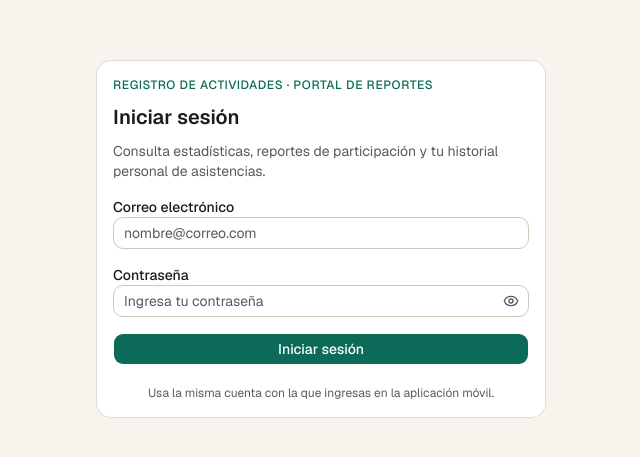
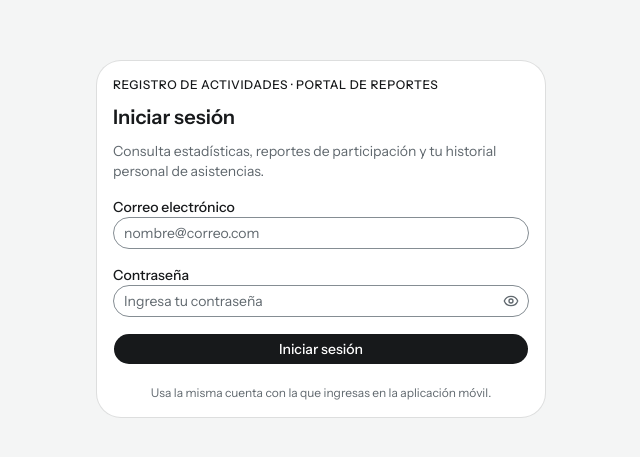
Before and after one commit to ineedoritos/dps104-equipo02-prototipoWeb, a Next.js app in the folder app-web/: page /login in a window 1280 px wide. Shown: the part 161-618 px from the top of the page, without its empty margins (319-959 px from the left). Built offline with nearby package versions, Linux system fonts and the light colour scheme.

Commit message:
feat(web): aplicar los tokens de Forma al portal
Variables de shadcn mapeadas a Forma en tema claro y oscuro, Instrument Sans, radios de Forma y botones en capsula.

```diff
--- a/app-web/src/app/(portal)/mi-reporte/page.tsx
+++ b/app-web/src/app/(portal)/mi-reporte/page.tsx
@@ -337,7 +337,7 @@ export default function MiReportePage() {
                               <span
                                 className={
                                   huboRecorte
-                                    ? "inline-block rounded bg-amber-500/15 px-2 py-1 text-amber-900 dark:text-amber-200 font-medium"
+                                    ? "inline-block rounded-full bg-forma-peach px-2 py-1 text-forma-peach-ink font-medium"
                                     : undefined
                                 }
                               >
--- a/app-web/src/app/globals.css
+++ b/app-web/src/app/globals.css
@@ -7,9 +7,9 @@
 @theme inline {
   --color-background: var(--background);
   --color-foreground: var(--foreground);
-  --font-sans: var(--font-geist-sans);
+  --font-sans: var(--font-instrument-sans);
   --font-mono: var(--font-geist-mono);
-  --font-heading: var(--font-geist-sans);
+  --font-heading: var(--font-instrument-sans);
   --color-sidebar-ring: var(--sidebar-ring);
   --color-sidebar-border: var(--sidebar-border);
   --color-sidebar-accent-foreground: var(--sidebar-accent-foreground);
@@ -39,49 +39,127 @@
   --color-popover: var(--popover);
   --color-card-foreground: var(--card-foreground);
   --color-card: var(--card);
-  --radius-sm: calc(var(--radius) * 0.6);
-  --radius-md: calc(var(--radius) * 0.8);
-  --radius-lg: var(--radius);
-  --radius-xl: calc(var(--radius) * 1.4);
-  --radius-2xl: calc(var(--radius) * 1.8);
-  --radius-3xl: calc(var(--radius) * 2.2);
-  --radius-4xl: calc(var(--radius) * 2.6);
+  /* Radios de Forma: rounded-lg = campo (17), rounded-xl = tarjeta (24) */
+  --radius-sm: 10px;
+  --radius-md: 16px;
+  --radius-lg: 17px;
+  --radius-xl: 24px;
+  --radius-2xl: 28px;
+  --radius-3xl: 32px;
+  --radius-4xl: 32px;
+
+  /* Tokens de Forma como utilidades: bg-forma-mint, text-forma-mint-ink, ... */
+  --color-forma-paper: var(--forma-paper);
+  --color-forma-canvas: var(--forma-canvas);
+  --color-forma-line: var(--forma-line);
+  --color-forma-line-strong: var(--forma-line-strong);
+  --color-forma-fill: var(--forma-fill);
+  --color-forma-fill-hover: var(--forma-fill-hover);
+  --color-forma-ink: var(--forma-ink);
+  --color-forma-muted: var(--forma-muted);
+  --color-forma-action: var(--forma-action);
+  --color-forma-action-hover: var(--forma-action-hover);
+  --color-forma-on-action: var(--forma-on-action);
+  --color-forma-focus: var(--forma-focus);
+  --color-forma-blue: var(--forma-blue);
+  --color-forma-mint: var(--forma-mint);
+  --color-forma-peach: var(--forma-peach);
+  --color-forma-lilac: var(--forma-lilac);
+  --color-forma-rose: var(--forma-rose);
+  --color-forma-blue-ink: var(--forma-blue-ink);
+  --color-forma-mint-ink: var(--forma-mint-ink);
+  --color-forma-peach-ink: var(--forma-peach-ink);
+  --color-forma-lilac-ink: var(--forma-lilac-ink);
+  --color-forma-rose-ink: var(--forma-rose-ink);
 }
 
 :root {
-  /* Paleta editorial alineada al sistema visual (papel calido + acento #0B6B58) */
-  --background: #f7f4ee;
-  --foreground: #1c1b1f;
-  --card: #ffffff;
-  --card-foreground: #1c1b1f;
-  --popover: #ffffff;
-  --popover-foreground: #1c1b1f;
-  --primary: #0b6b58;
-  --primary-foreground: #ffffff;
-  --secondary: #fbf9f4;
-  --secondary-foreground: #1c1b1f;
-  --muted: #f1eee8;
-  --muted-foreground: #5b5862;
-  --accent: #e3f1ed;
-  --accent-foreground: #0b6b58;
-  --destructive: #a82a20;
-  --border: #e6e1d7;
-  --input: #cfc8b8;
-  --ring: #0b6b58;
-  --chart-1: #0b6b58;
-  --chart-2: #8a4e0c;
-  --chart-3: #a82a20;
-  --chart-4: #2f5d8a;
-  --chart-5: #5b5862;
-  --radius: 0.625rem;
-  --sidebar: #ffffff;
-  --sidebar-foreground: #1c1b1f;
-  --sidebar-primary: #0b6b58;
-  --sidebar-primary-foreground: #ffffff;
-  --sidebar-accent: #e3f1ed;
-  --sidebar-accent-foreground: #0b6b58;
-  --sidebar-border: #e6e1d7;
-  --sidebar-ring: #0b6b58;
+  /* Forma: design system de Registro de actividades (tema claro) */
+  --forma-paper: #ffffff;
+  --forma-canvas: #f4f5f5;
+  --forma-line: #e7e9e9;
+  --forma-line-strong: #858d93;
+  --forma-fill: #eff1f1;
+  --forma-fill-hover: #e5e8e8;
+  --forma-ink: #17191b;
+  --forma-muted: #60686e;
+  --forma-action: #17191b;
+  --forma-action-hover: #33383c;
+  --forma-on-action: #ffffff;
+  --forma-focus: #377ab8;
+  --forma-scrim: #202a3250;
+  --forma-blue: #e1edf9;
+  --forma-mint: #e0eee6;
+  --forma-peach: #f9eedc;
+  --forma-lilac: #ebe6f6;
+  --forma-rose: #f7e5e9;
+  --forma-blue-ink: #1f6aa3;
+  --forma-mint-ink: #28704b;
+  --forma-peach-ink: #86601b;
+  --forma-lilac-ink: #7657a8;
+  --forma-rose-ink: #9a4658;
+
+  /* Roles de shadcn/ui mapeados a Forma */
+  --background: var(--forma-canvas);
+  --foreground: var(--forma-ink);
+  --card: var(--forma-paper);
+  --card-foreground: var(--forma-ink);
+  --popover: var(--forma-paper);
+  --popover-foreground: var(--forma-ink);
+  --primary: var(--forma-action);
+  --primary-foreground: var(--forma-on-action);
+  --secondary: var(--forma-fill);
+  --secondary-foreground: var(--forma-ink);
+  --muted: var(--forma-fill);
+  --muted-foreground: var(--forma-muted);
+  --accent: var(--forma-blue);
+  --accent-foreground: var(--forma-blue-ink);
+  --destructive: var(--forma-rose-ink);
+  --border: var(--forma-line);
+  --input: var(--forma-line-strong);
+  --ring: var(--forma-focus);
+  /* Graficos por significado: presente, justificada, ausente, info, neutro */
+  --chart-1: var(--forma-mint-ink);
+  --chart-2: var(--forma-peach-ink);
+  --chart-3: var(--forma-rose-ink);
+  --chart-4: var(--forma-blue-ink);
+  --chart-5: var(--forma-muted);
+  --radius: 1.0625rem;
+  --sidebar: var(--forma-paper);
+  --sidebar-foreground: var(--forma-ink);
+  --sidebar-primary: var(--forma-action);
+  --sidebar-primary-foreground: var(--forma-on-action);
+  --sidebar-accent: var(--forma-canvas);
+  --sidebar-accent-foreground: var(--forma-ink);
+  --sidebar-border: var(--forma-line);
+  --sidebar-ring: var(--forma-focus);
+}
+
+.dark {
+  /* Forma (tema oscuro): mismos nombres, otros valores */
+  --forma-paper: #1b1d1f;
+  --forma-canvas: #121415;
+  --forma-line: #2b2f32;
+  --forma-line-strong: #7c868c;
+  --forma-fill: #2a2e31;
+  --forma-fill-hover: #353a3e;
+  --forma-ink: #f1f3f3;
+  --forma-muted: #b0b9be;
+  --forma-action: #f1f3f3;
+  --forma-action-hover: #d6dadb;
+  --forma-on-action: #17191b;
+  --forma-focus: #8cc0ee;
+  --forma-scrim: #00000099;
+  --forma-blue: #26394b;
+  --forma-mint: #24372d;
+  --forma-peach: #3d3322;
+  --forma-lilac: #342e47;
+  --forma-rose: #432c34;
+  --forma-blue-ink: #86bdea;
+  --forma-mint-ink: #7fd0a4;
+  --forma-peach-ink: #e2b565;
+  --forma-lilac-ink: #b9a1e6;
+  --forma-rose-ink: #e69aab;
 }
 
 @layer base {
@@ -91,6 +169,18 @@
   body {
     @apply bg-background text-foreground;
   }
+  /* Forma no usa sombras: la profundidad vive en el tono de las superficies */
+  [data-slot="card"] {
+    box-shadow: none;
+  }
+  @media (prefers-reduced-motion: reduce) {
+    *,
+    *::before,
+    *::after {
+      transition-duration: 0.01ms !important;
+      animation-duration: 0.01ms !important;
+    }
+  }
   html {
     @apply font-sans;
   }
--- a/app-web/src/app/layout.tsx
+++ b/app-web/src/app/layout.tsx
@@ -1,10 +1,11 @@
 import type { Metadata } from "next";
-import { Geist, Geist_Mono } from "next/font/google";
+import { Geist_Mono, Instrument_Sans } from "next/font/google";
 import { TooltipProvider } from "@/components/ui/tooltip";
 import "./globals.css";
 
-const geistSans = Geist({
-  variable: "--font-geist-sans",
+// Forma: Instrument Sans, 400-700, una sola familia.
+const instrumentSans = Instrument_Sans({
+  variable: "--font-instrument-sans",
   subsets: ["latin"],
 });
 
@@ -27,7 +28,7 @@ export default function RootLayout({
   return (
     <html
       lang="es"
-      className={`${geistSans.variable} ${geistMono.variable} h-full antialiased`}
+      className={`${instrumentSans.variable} ${geistMono.variable} h-full antialiased`}
     >
       <body className="min-h-full flex flex-col">
         <TooltipProvider>{children}</TooltipProvider>
--- a/app-web/src/components/ui/button.tsx
+++ b/app-web/src/components/ui/button.tsx
@@ -3,7 +3,7 @@ import { cva, type VariantProps } from "class-variance-authority"
 import { cn } from "cn"
 
 const buttonVariants = cva(
-  "group/button inline-flex shrink-0 items-center justify-center rounded-lg border border-transparent bg-clip-padding text-sm font-medium whitespace-nowrap transition-all outline-none select-none focus-visible:border-ring focus-visible:ring-3 focus-visible:ring-ring/50 active:not-aria-[haspopup]:translate-y-px disabled:pointer-events-none disabled:opacity-50 aria-invalid:border-destructive aria-invalid:ring-3 aria-invalid:ring-destructive/20 dark:aria-invalid:border-destructive/50 dark:aria-invalid:ring-destructive/40 [&_svg]:pointer-events-none [&_svg]:shrink-0 [&_svg:not([class*='size-'])]:size-4",
+  "group/button inline-flex shrink-0 items-center justify-center rounded-full border border-transparent bg-clip-padding text-sm font-medium whitespace-nowrap transition-all outline-none select-none focus-visible:border-ring focus-visible:ring-3 focus-visible:ring-ring/50 active:not-aria-[haspopup]:translate-y-px disabled:pointer-events-none disabled:opacity-50 aria-invalid:border-destructive aria-invalid:ring-3 aria-invalid:ring-destructive/20 dark:aria-invalid:border-destructive/50 dark:aria-invalid:ring-destructive/40 [&_svg]:pointer-events-none [&_svg]:shrink-0 [&_svg:not([class*='size-'])]:size-4",
   {
     variants: {
       variant: {
@@ -21,14 +21,14 @@ const buttonVariants = cva(
       size: {
         default:
           "h-8 gap-1.5 px-2.5 has-data-[icon=inline-end]:pr-2 has-data-[icon=inline-start]:pl-2",
-        xs: "h-6 gap-1 rounded-[min(var(--radius-md),10px)] px-2 text-xs in-data-[slot=button-group]:rounded-lg has-data-[icon=inline-end]:pr-1.5 has-data-[icon=inline-start]:pl-1.5 [&_svg:not([class*='size-'])]:size-3",
-        sm: "h-7 gap-1 rounded-[min(var(--radius-md),12px)] px-2.5 text-[0.8rem] in-data-[slot=button-group]:rounded-lg has-data-[icon=inline-end]:pr-1.5 has-data-[icon=inline-start]:pl-1.5 [&_svg:not([class*='size-'])]:size-3.5",
+        xs: "h-6 gap-1 rounded-full px-2 text-xs in-data-[slot=button-group]:rounded-lg has-data-[icon=inline-end]:pr-1.5 has-data-[icon=inline-start]:pl-1.5 [&_svg:not([class*='size-'])]:size-3",
+        sm: "h-7 gap-1 rounded-full px-2.5 text-[0.8rem] in-data-[slot=button-group]:rounded-lg has-data-[icon=inline-end]:pr-1.5 has-data-[icon=inline-start]:pl-1.5 [&_svg:not([class*='size-'])]:size-3.5",
         lg: "h-9 gap-1.5 px-2.5 has-data-[icon=inline-end]:pr-2 has-data-[icon=inline-start]:pl-2",
         icon: "size-8",
         "icon-xs":
-          "size-6 rounded-[min(var(--radius-md),10px)] in-data-[slot=button-group]:rounded-lg [&_svg:not([class*='size-'])]:size-3",
+          "size-6 rounded-full in-data-[slot=button-group]:rounded-lg [&_svg:not([class*='size-'])]:size-3",
         "icon-sm":
-          "size-7 rounded-[min(var(--radius-md),12px)] in-data-[slot=button-group]:rounded-lg",
+          "size-7 rounded-full in-data-[slot=button-group]:rounded-lg",
         "icon-lg": "size-9",
       },
     },
```
